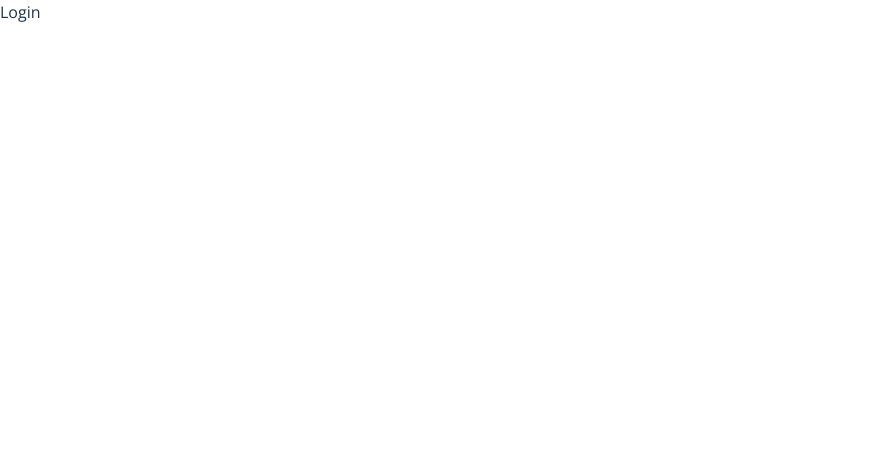
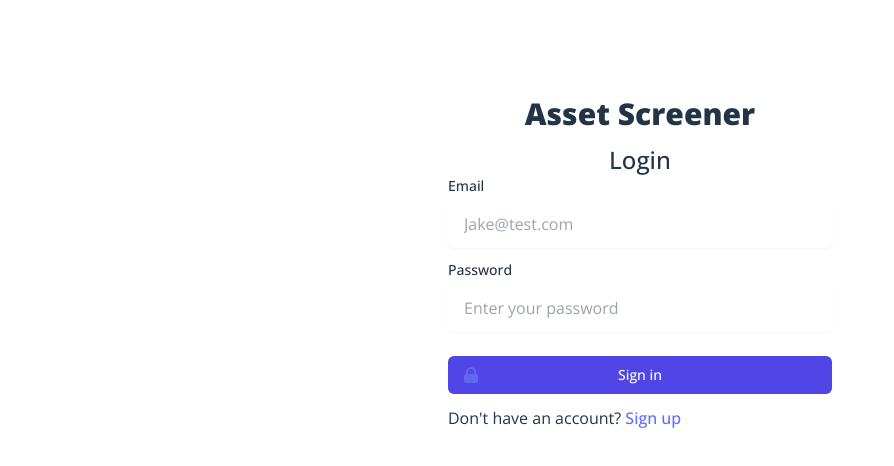
Before and after one commit to nc1z/Asset-Screener-App, a React (Vite) app in the folder client/: page / in a window 1280 px wide. Shown: the top 466 px of the page, without its empty margins (0-894 px from the left). Built offline with nearby package versions, Linux system fonts and the light colour scheme.

Commit message:
[Login.jsx] Login page initial commit

```diff
--- a/client/src/routes/Login.jsx
+++ b/client/src/routes/Login.jsx
@@ -1,7 +1,87 @@
-import React from "react";
+import React, { useState } from "react";
+import { Link } from "react-router-dom";
 
 const Login = () => {
-  return <div>Login</div>;
+  const [email, setEmail] = useState("");
+  const [password, setPassword] = useState("");
+
+  const handleSubmit = (e) => {
+    e.preventDefault();
+
+    // Login Authentication Code Here
+
+    setEmail("");
+    setPassword("");
+  };
+
+  return (
+    <div className="mx-auto mt-24 max-w-sm">
+      <h1 className="text-center text-2xl font-bold leading-7 sm:text-3xl sm:leading-9 sm:truncate">
+        Asset Screener
+      </h1>
+      <h2 className="text-center mt-2 text-xl font-medium leading-7 sm:mt-3 sm:text-2xl">
+        Login
+      </h2>
+      <form onSubmit={handleSubmit} className="p-4 md:p-0">
+        <label
+          htmlFor="username"
+          className="block text-sm font-medium leading-5 "
+        >
+          Email
+        </label>
+        <div className="mt-1 relative rounded-md shadow-sm">
+          <input
+            id="email"
+            type="email"
+            value={email}
+            placeholder="Jake@test.com"
+            onChange={(e) => setEmail(e.target.value)}
+            className="form-input py-3 px-4 block w-full transition duration-150 ease-in-out rounded-md appearance-none focus:outline-none focus:ring-indigo-500 focus:border-indigo-500"
+          />
+        </div>
+        <label
+          htmlFor="password"
+          className="block text-sm font-medium leading-5 mt-3"
+        >
+          Password
+        </label>
+        <div className="mt-1 relative rounded-md shadow-sm">
+          <input
+            id="password"
+            type="password"
+            value={password}
+            placeholder="Enter your password"
+            onChange={(e) => setPassword(e.target.value)}
+            className="form-input py-3 px-4 block w-full transition duration-150 ease-in-out rounded-md appearance-none focus:outline-none focus:ring-indigo-500 focus:border-indigo-500"
+          />
+        </div>
+        <div className="mt-6">
+          <button
+            type="submit"
+            className="group relative w-full flex justify-center py-2 px-4 border border-transparent text-sm leading-5 font-medium rounded-md text-white bg-indigo-600 hover:bg-indigo-500 focus:outline-none focus:border-indigo-700 focus:shadow-outline-indigo active:bg-indigo-700"
+          >
+            <span className="absolute left-0 inset-y-0 flex items-center pl-3">
+              <svg
+                className="h-5 w-5 text-indigo-500 group-hover:text-indigo-400 transition ease-in-out duration-150"
+                fill="currentColor"
+                viewBox="0 0 20 20"
+              >
+                <path
+                  fillRule="evenodd"
+                  d="M5 9V7a5 5 0 0110 0v2a2 2 0 012 2v5a2 2 0 01-2 2H5a2 2 0 01-2-2v-5a2 2 0 012-2zm8-2v2H7V7a3 3 0 016 0z"
+                  clipRule="evenodd"
+                />
+              </svg>
+            </span>
+            Sign in
+          </button>
+          <div className="mt-3">
+            Don't have an account? <Link to="/signup">Sign up</Link>
+          </div>
+        </div>
+      </form>
+    </div>
+  );
 };
 
 export default Login;
```
